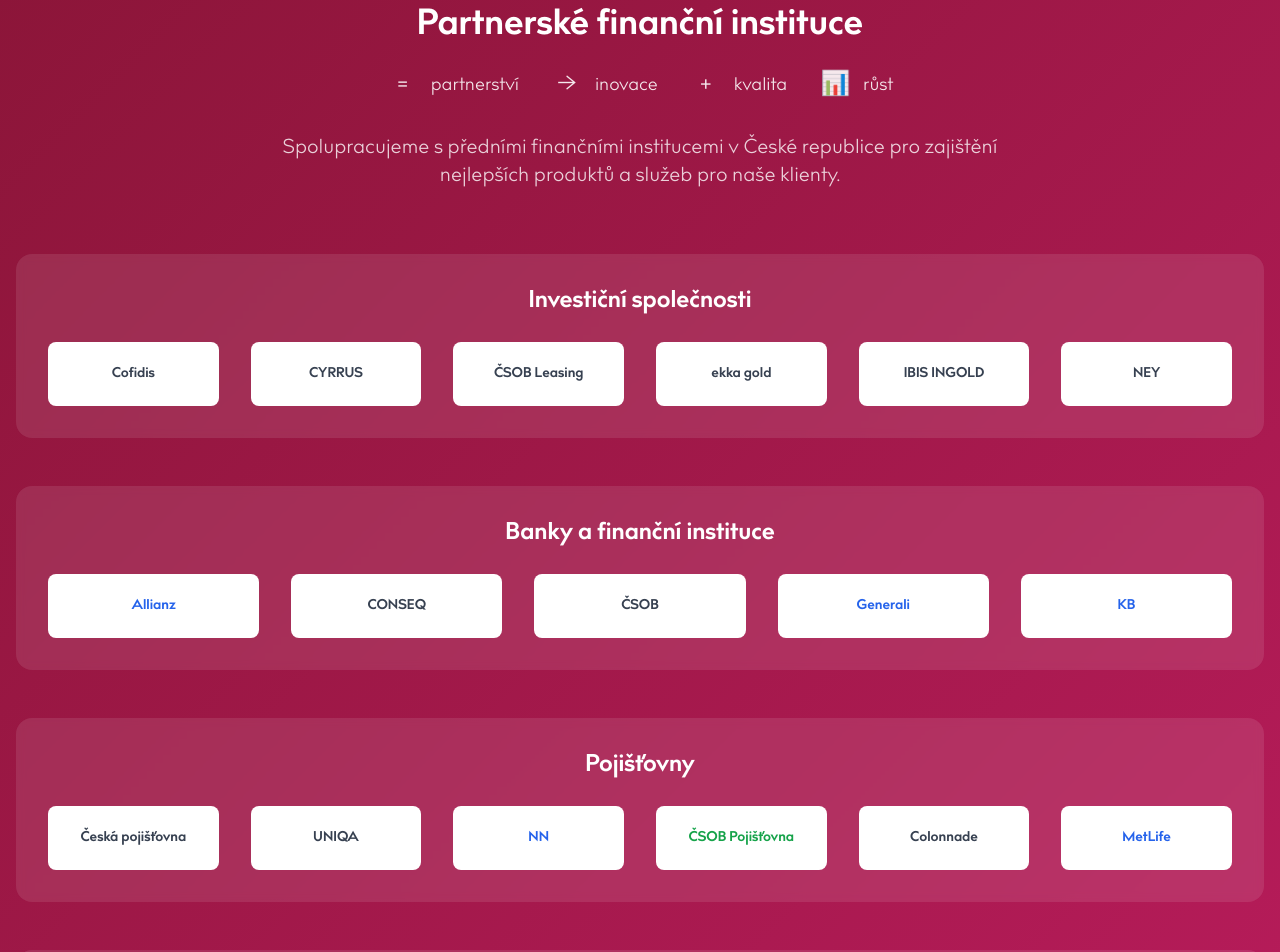
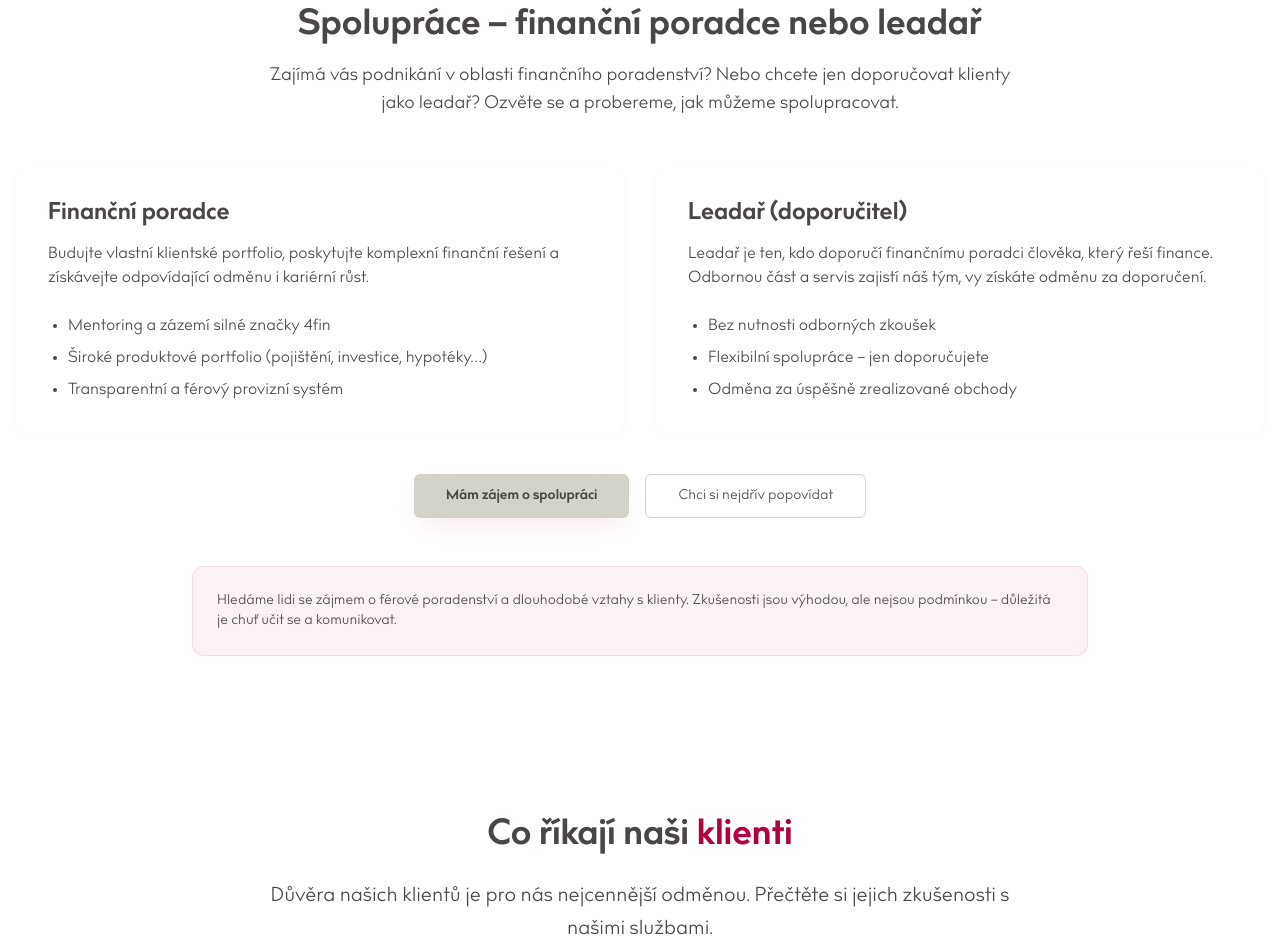
Before and after one commit to Maximus9393/finance-s-albertem, a React (Vite) app: page / in a window 1280 px wide. Shown: the part 3140-4092 px from the top of the page. Built offline with nearby package versions, Linux system fonts and the light colour scheme.

Commit message:
Reverted to commit afdf43f2f1dff3c81a22867f294c349f786b8e4e

```diff
--- a/src/components/Partners.tsx
+++ /dev/null
@@ -1,139 +0,0 @@
-const Partners = () => {
-  return (
-    <section className="py-20 bg-gradient-to-br from-[#8B1538] to-[#B91C5C]">
-      <div className="container mx-auto px-4">
-        <header className="text-center mb-16 animate-fade-in">
-          <h2 className="text-4xl font-bold text-white mb-6">
-            Partnerské finanční instituce
-          </h2>
-
-          {/* Values Icons */}
-          <div className="flex justify-center items-center gap-8 mb-8">
-            <div className="flex items-center gap-3 text-white/90">
-              <div className="w-8 h-8 flex items-center justify-center">
-                <span className="text-2xl">=</span>
-              </div>
-              <span className="text-lg font-medium">partnerství</span>
-            </div>
-            <div className="flex items-center gap-3 text-white/90">
-              <div className="w-8 h-8 flex items-center justify-center">
-                <span className="text-2xl">→</span>
-              </div>
-              <span className="text-lg font-medium">inovace</span>
-            </div>
-            <div className="flex items-center gap-3 text-white/90">
-              <div className="w-8 h-8 flex items-center justify-center">
-                <span className="text-2xl">+</span>
-              </div>
-              <span className="text-lg font-medium">kvalita</span>
-            </div>
-            <div className="flex items-center gap-3 text-white/90">
-              <div className="w-8 h-8 flex items-center justify-center">
-                <span className="text-2xl">📊</span>
-              </div>
-              <span className="text-lg font-medium">růst</span>
-            </div>
-          </div>
-
-          <p className="text-xl text-white/80 max-w-3xl mx-auto">
-            Spolupracujeme s předními finančními institucemi v České republice pro zajištění
-            nejlepších produktů a služeb pro naše klienty.
-          </p>
-        </header>
-
-        {/* Partner Logos */}
-        <div className="space-y-12 animate-scale-in">
-          {/* Investment Companies */}
-          <div className="bg-white/10 backdrop-blur-sm rounded-2xl p-8">
-            <h3 className="text-2xl font-semibold text-white mb-6 text-center">Investiční společnosti</h3>
-            <div className="grid grid-cols-2 md:grid-cols-4 lg:grid-cols-6 gap-8 items-center">
-              <div className="bg-white rounded-lg p-4 flex items-center justify-center h-16">
-                <span className="text-sm font-bold text-gray-700">Cofidis</span>
-              </div>
-              <div className="bg-white rounded-lg p-4 flex items-center justify-center h-16">
-                <span className="text-sm font-bold text-gray-700">CYRRUS</span>
-              </div>
-              <div className="bg-white rounded-lg p-4 flex items-center justify-center h-16">
-                <span className="text-sm font-bold text-gray-700">ČSOB Leasing</span>
-              </div>
-              <div className="bg-white rounded-lg p-4 flex items-center justify-center h-16">
-                <span className="text-sm font-bold text-gray-700">ekka gold</span>
-              </div>
-              <div className="bg-white rounded-lg p-4 flex items-center justify-center h-16">
-                <span className="text-sm font-bold text-gray-700">IBIS INGOLD</span>
-              </div>
-              <div className="bg-white rounded-lg p-4 flex items-center justify-center h-16">
-                <span className="text-sm font-bold text-gray-700">NEY</span>
-              </div>
-            </div>
-          </div>
-
-          {/* Banks & Financial Institutions */}
-          <div className="bg-white/10 backdrop-blur-sm rounded-2xl p-8">
-            <h3 className="text-2xl font-semibold text-white mb-6 text-center">Banky a finanční instituce</h3>
-            <div className="grid grid-cols-2 md:grid-cols-3 lg:grid-cols-5 gap-8 items-center">
-              <div className="bg-white rounded-lg p-4 flex items-center justify-center h-16">
-                <span className="text-sm font-bold text-blue-600">Allianz</span>
-              </div>
-              <div className="bg-white rounded-lg p-4 flex items-center justify-center h-16">
-                <span className="text-sm font-bold text-gray-700">CONSEQ</span>
-              </div>
-              <div className="bg-white rounded-lg p-4 flex items-center justify-center h-16">
-                <span className="text-sm font-bold text-gray-700">ČSOB</span>
-              </div>
-              <div className="bg-white rounded-lg p-4 flex items-center justify-center h-16">
-                <span className="text-sm font-bold text-blue-600">Generali</span>
-              </div>
-              <div className="bg-white rounded-lg p-4 flex items-center justify-center h-16">
-                <span className="text-sm font-bold text-blue-600">KB</span>
-              </div>
-            </div>
-          </div>
-
-          {/* Insurance Companies */}
-          <div className="bg-white/10 backdrop-blur-sm rounded-2xl p-8">
-            <h3 className="text-2xl font-semibold text-white mb-6 text-center">Pojišťovny</h3>
-            <div className="grid grid-cols-2 md:grid-cols-3 lg:grid-cols-6 gap-8 items-center">
-              <div className="bg-white rounded-lg p-4 flex items-center justify-center h-16">
-                <span className="text-sm font-bold text-gray-700">Česká pojišťovna</span>
-              </div>
-              <div className="bg-white rounded-lg p-4 flex items-center justify-center h-16">
-                <span className="text-sm font-bold text-gray-700">UNIQA</span>
-              </div>
-              <div className="bg-white rounded-lg p-4 flex items-center justify-center h-16">
-                <span className="text-sm font-bold text-blue-600">NN</span>
-              </div>
-              <div className="bg-white rounded-lg p-4 flex items-center justify-center h-16">
-                <span className="text-sm font-bold text-green-600">ČSOB Pojišťovna</span>
-              </div>
-              <div className="bg-white rounded-lg p-4 flex items-center justify-center h-16">
-                <span className="text-sm font-bold text-gray-700">Colonnade</span>
-              </div>
-              <div className="bg-white rounded-lg p-4 flex items-center justify-center h-16">
-                <span className="text-sm font-bold text-blue-600">MetLife</span>
-              </div>
-            </div>
-          </div>
-
-          {/* Building Savings */}
-          <div className="bg-white/10 backdrop-blur-sm rounded-2xl p-8">
-            <h3 className="text-2xl font-semibold text-white mb-6 text-center">Stavební spořitelny</h3>
-            <div className="grid grid-cols-1 md:grid-cols-3 gap-8 items-center">
-              <div className="bg-white rounded-lg p-4 flex items-center justify-center h-16">
-                <span className="text-sm font-bold text-gray-700">Stavební spořitelna ČS</span>
-              </div>
-              <div className="bg-white rounded-lg p-4 flex items-center justify-center h-16">
-                <span className="text-sm font-bold text-blue-600">Modrá pyramida</span>
-              </div>
-              <div className="bg-white rounded-lg p-4 flex items-center justify-center h-16">
-                <span className="text-sm font-bold text-black">Raiffeisen stavební spořitelna</span>
-              </div>
-            </div>
-          </div>
-        </div>
-      </div>
-    </section>
-  );
-};
-
-export default Partners;
--- a/src/index.css
+++ b/src/index.css
@@ -59,7 +59,6 @@ All colors MUST be HSL.
     --gradient-primary: linear-gradient(135deg, hsl(338 100% 35%), hsl(338 100% 30%));
     --gradient-hero: linear-gradient(135deg, hsl(0 0% 100%), hsl(60 9% 81%));
     --gradient-subtle: linear-gradient(180deg, hsl(0 0% 100%), hsl(60 9% 81%));
-    --gradient-burgundy: linear-gradient(135deg, hsl(343 68% 30%), hsl(333 84% 42%));
 
     --shadow-elegant: 0 10px 30px -10px hsl(338 100% 35% / 0.15);
     --shadow-soft: 0 4px 12px -4px hsl(338 100% 35% / 0.08);
@@ -113,7 +112,6 @@ All colors MUST be HSL.
     --gradient-primary: linear-gradient(135deg, hsl(338 100% 35%), hsl(338 100% 30%));
     --gradient-hero: linear-gradient(135deg, hsl(4 3% 28%), hsl(4 3% 32%));
     --gradient-subtle: linear-gradient(180deg, hsl(4 3% 28%), hsl(4 3% 32%));
-    --gradient-burgundy: linear-gradient(135deg, hsl(343 68% 30%), hsl(333 84% 42%));
 
     --shadow-elegant: 0 10px 30px -10px hsl(338 100% 35% / 0.2);
     --shadow-soft: 0 4px 12px -4px hsl(338 100% 35% / 0.1);
--- a/src/pages/Index.tsx
+++ b/src/pages/Index.tsx
@@ -6,7 +6,6 @@ import Testimonials from "@/components/Testimonials";
 import Contact from "@/components/Contact";
 import Footer from "@/components/Footer";
 import Cooperation from "@/components/Cooperation";
-import Partners from "@/components/Partners";
 
 const Index = () => {
   return (
@@ -15,7 +14,6 @@ const Index = () => {
       <Hero />
       <About />
       <Services />
-      <Partners />
       <Cooperation />
       <Testimonials />
       <Contact />
```
